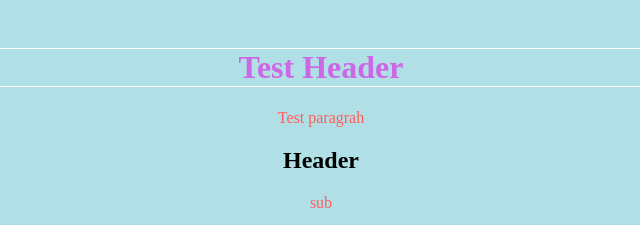
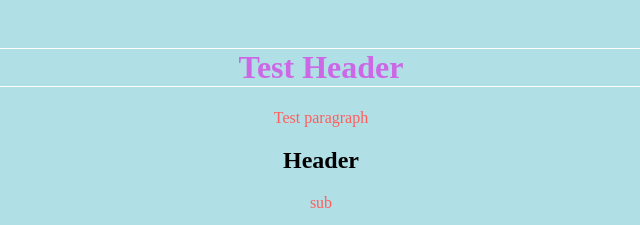
Before and after one commit to tavent1/tavent1.github.io, a website: page index.html in a window 1280 px wide. Shown: the top 225 px of the page, 319-959 px from the left. Drawn offline with Linux system fonts and the light colour scheme.

Commit message:
Commit to test Docker integration (1)

```diff
--- a/index.html
+++ b/index.html
@@ -31,7 +31,7 @@
         </div>
         <div>
             <h1>Test Header</h1>
-            <p>Test paragrah</p>
+            <p>Test paragraph</p>
         </div>
         <div>
             <h2>Header</h2>
```
